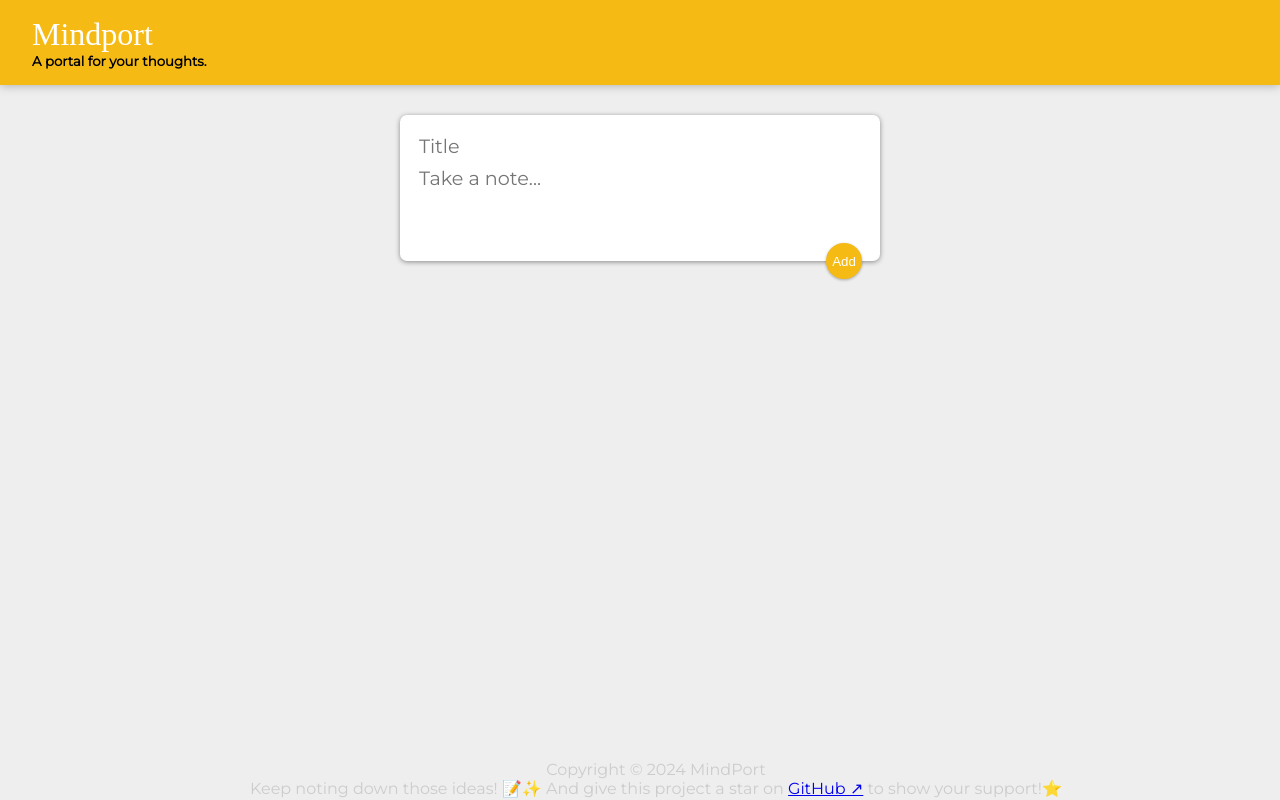
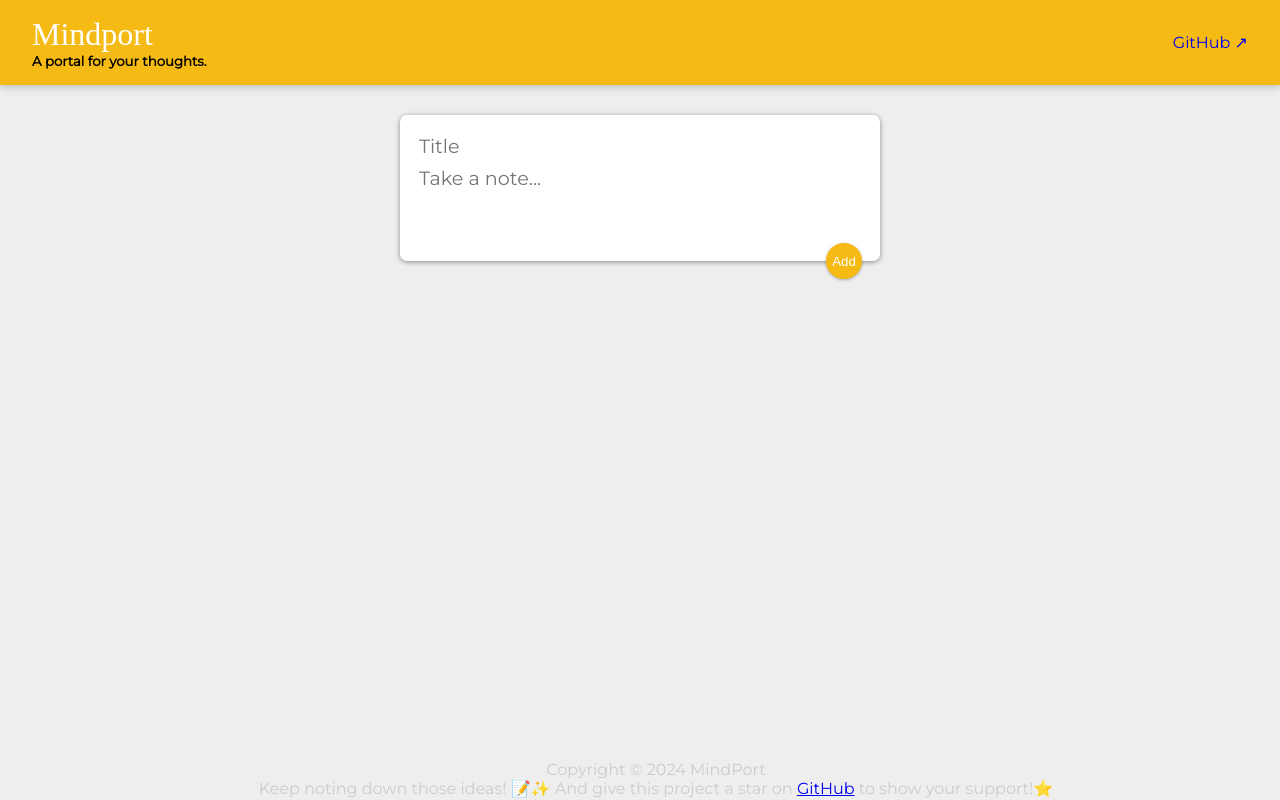
Before and after one commit to harshilshrma/Mindport, a React (Create React App) app: page / in a window 1280 px wide. Built offline with nearby package versions, Linux system fonts and the light colour scheme; a web font is replaced by a local one.

Commit message:
adding github link

```diff
--- a/public/index.html
+++ b/public/index.html
@@ -6,7 +6,7 @@
       href="https://fonts.googleapis.com/css?family=McLaren|Montserrat&display=swap"
       rel="stylesheet"
     />
-    <link rel="stylesheet" href="styles.css" />
+    <link rel="stylesheet" href="styles.css"/>
   </head>
 
   <body>
--- a/src/components/Footer.jsx
+++ b/src/components/Footer.jsx
@@ -10,7 +10,7 @@ function Footer() {
                 Copyright &copy; {year} MindPort
             </p>
             <p>
-            Keep noting down those ideas! 📝✨ And give this project a star on <a href="https://github.com/harshilshrma/Mindport" target="_blank" rel="noopener noreferrer">GitHub ↗</a> to show your support!⭐️
+            Keep noting down those ideas! 📝✨ And give this project a star on <a href="https://github.com/harshilshrma/Mindport" target="_blank" rel="noopener noreferrer">GitHub</a>  to show your support!⭐️
             </p>
         </footer>
     )
--- a/src/components/Header.jsx
+++ b/src/components/Header.jsx
@@ -2,9 +2,21 @@ import React from "react";
 
 function Header() {
     return (
-        <header>
-            <h1>Mindport</h1>
-            <h5>A portal for your thoughts.</h5>
+        <header style={{ display: "flex", justifyContent: "space-between", alignItems: "center" }}>
+            <div>
+                <h1>Mindport</h1>
+                <h5>A portal for your thoughts.</h5>
+            </div>
+            <div>
+                <a
+                    href="https://github.com/harshilshrma/Mindport"
+                    target="_blank"
+                    rel="noopener noreferrer"
+                    style={{textDecoration: "none", fontFamily: "Montserrat"}}
+                >
+                    GitHub ↗
+                </a>
+            </div>
         </header>
     )
 }
```
